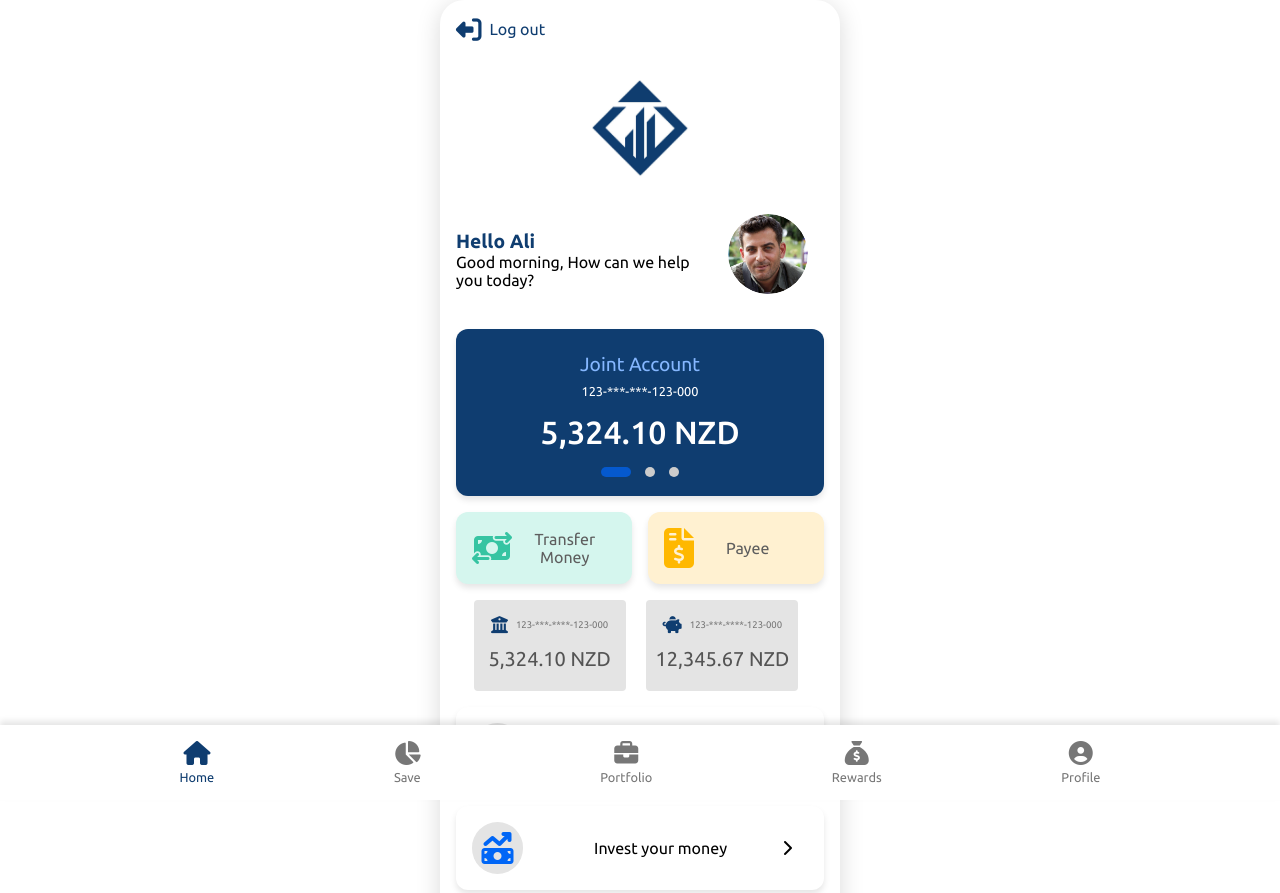
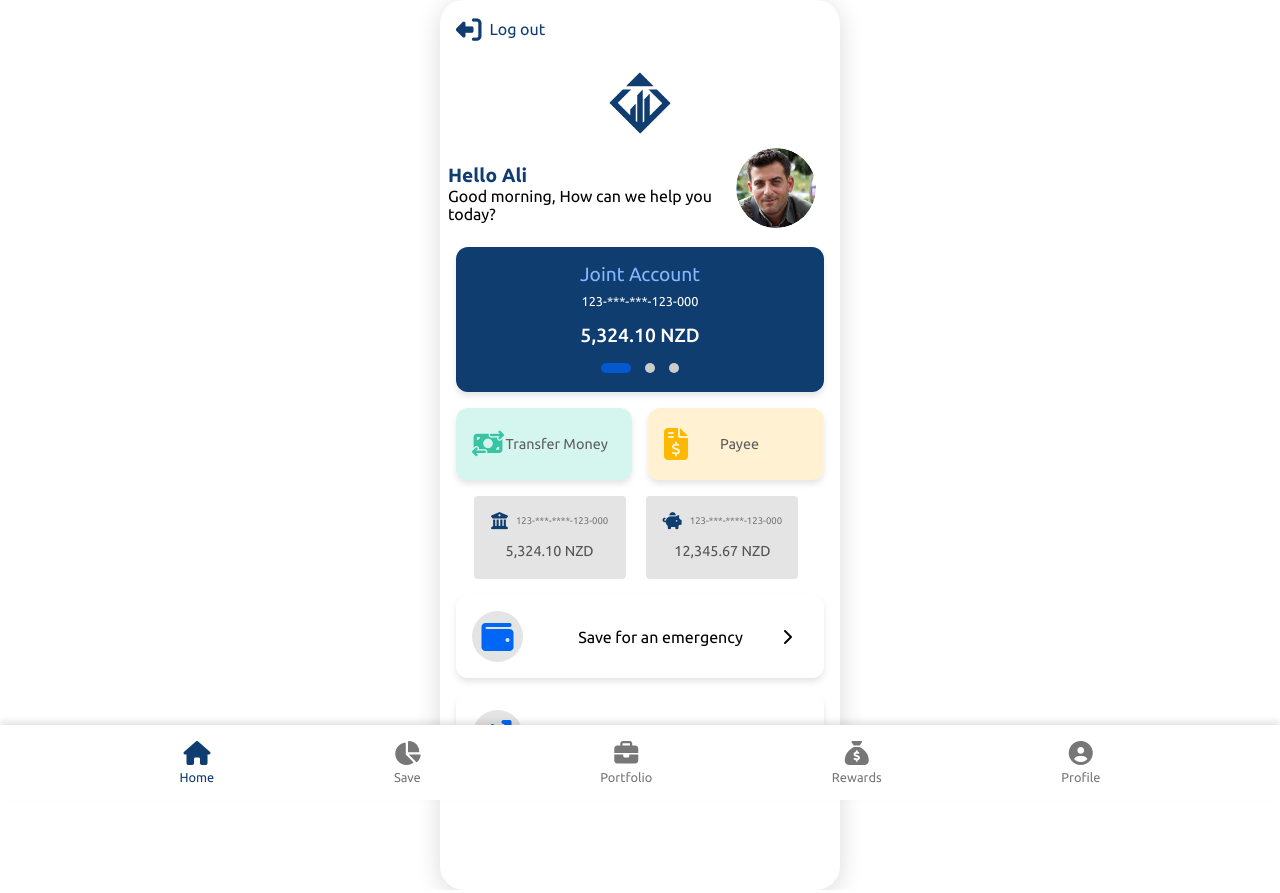
Before and after one commit to brightfred/DES-Banking-App, a website: page src/Dashboard.html in a window 1280 px wide. Shown: the top 893 px of the page. Drawn offline with Linux system fonts and the light colour scheme.

Commit message:
new style for landing page and dashboard.

```diff
--- a/src/styles.css
+++ b/src/styles.css
@@ -33,11 +33,11 @@ body, input, button, a {
     display: flex;
     flex-direction: column;
     justify-content: center;
-    min-height: 80vh;
+    min-height: 60vh;
     padding: 20px;
     background-color: #fff;
     max-width: 400px;
-    max-height: 800px;
+    max-height: 700px;
     overflow-x: hidden;
     overflow-y: auto;
     margin: 0 auto;
@@ -555,7 +555,7 @@ text-decoration: none;
 }
 
 .dashboard-logo {
-    width: 140px; /* Adjust the size to match wireframe */
+    width: 90px; /* Adjust the size to match wireframe */
     height: auto;
     align-self: center;
 }
@@ -573,7 +573,7 @@ text-decoration: none;
 .dashboard-welcome {
     display: flex;
     flex-direction: row-reverse;
-    padding: 1rem;
+margin: 0 .5rem 0 .5rem;
     gap: 1rem;
 }
 
@@ -585,7 +585,7 @@ text-decoration: none;
 
 .dashboard-account-type {
     color: #85B7FF;
-    margin-top: 0.5rem; /* space between the title and paragraph */
+
     margin-bottom: .5rem; /* space between the paragraph and the next element */
     font-size: 1.2rem; /* match font size in the wireframe */
 }
@@ -621,9 +621,10 @@ text-decoration: none;
 
 .account-balance p {
     font-weight:500;
-    font-size: 2rem; /* larger font size for balance */
+    font-size: 1.2rem; /* larger font size for balance */
     color: #fff;
     margin-bottom: 0.7rem; /* space between balance and description */
+    padding: 0;
 }
 
 .dashboard-bank-balance-info {
@@ -689,12 +690,12 @@ text-decoration: none;
 
 .fa-file-invoice-dollar{
     color: #FFB800;
-    font-size: 2.5rem;
+    font-size: 2rem;
 }
 
 .payee-txt{
     color: #5E5E5E;
-    font-size: 1rem;
+    font-size: .9rem;
     margin-left: 2rem;
 }
 
@@ -713,12 +714,12 @@ text-decoration: none;
 
 .fa-money-bill-transfer{
     color: #36C4A2;
-    font-size: 2rem;
+    font-size: 1.6rem;
 }
 
 .transfer-txt{
     color: #5E5E5E;
-    font-size: 1rem;
+    font-size: .9rem;
     margin-left: .1rem;
 }
 
@@ -727,8 +728,17 @@ text-decoration: none;
     flex-direction: row;
     align-items: center;
     justify-content: space-evenly;
+    margin: 0 1rem 0 1rem;
+    gap: 1rem;
 }
 
+.bank-balance-input{
+    font-size: .9rem;
+    border: none;
+    background: none;
+    margin-bottom: 0.25rem;
+    text-align: center;
+}
 
 
 
```
